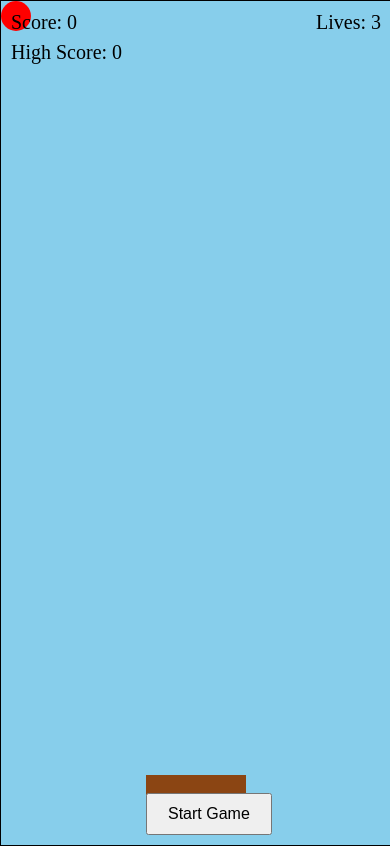
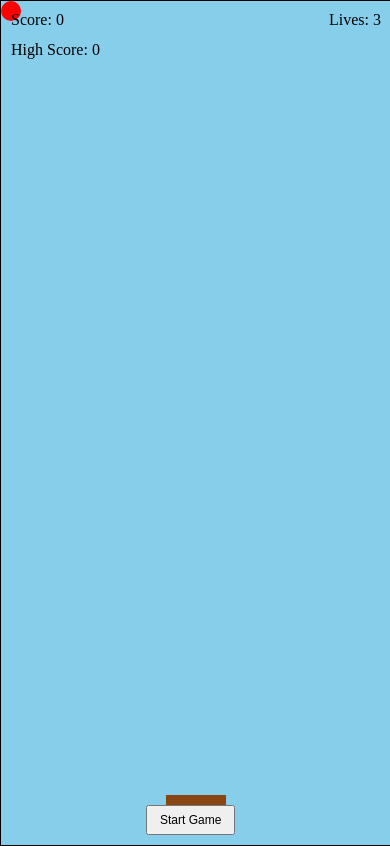
Before and after one commit to PrithvijitBose/catch-game, a plain HTML site: page index.html in a window 390 px wide. Drawn offline with Linux system fonts and the light colour scheme.

Commit message:
Update style.css

```diff
--- a/style.css
+++ b/style.css
@@ -90,3 +90,58 @@ button {
     padding: 5px 0;
     text-align: center;
 }
+
+/* Media Queries for Responsive Design */
+@media (max-width: 768px) {
+    #basket {
+        width: 80px;
+        height: 40px;
+        left: calc(50% - 40px);
+    }
+
+    #ball {
+        width: 25px;
+        height: 25px;
+    }
+
+    #score, #lives, #high-score {
+        font-size: 18px;
+    }
+
+    button {
+        padding: 8px 16px;
+        font-size: 14px;
+    }
+
+    #leaderboard {
+        left: calc(50% - 80px);
+        width: 160px;
+    }
+}
+
+@media (max-width: 480px) {
+    #basket {
+        width: 60px;
+        height: 30px;
+        left: calc(50% - 30px);
+    }
+
+    #ball {
+        width: 20px;
+        height: 20px;
+    }
+
+    #score, #lives, #high-score {
+        font-size: 16px;
+    }
+
+    button {
+        padding: 6px 12px;
+        font-size: 12px;
+    }
+
+    #leaderboard {
+        left: calc(50% - 60px);
+        width: 120px;
+    }
+}
```
